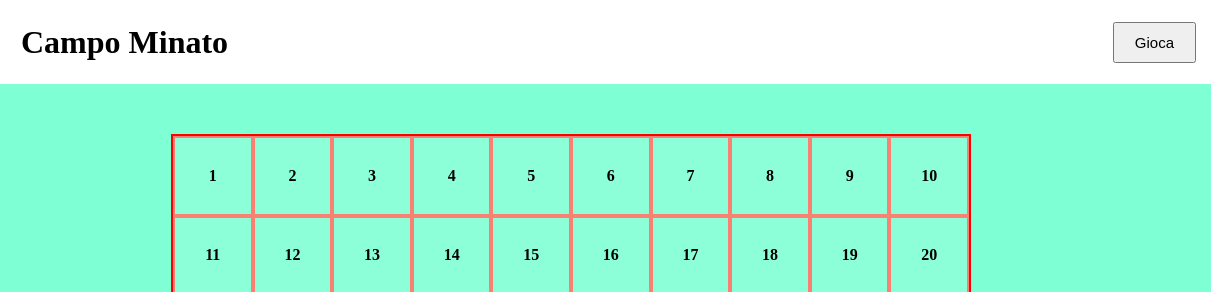
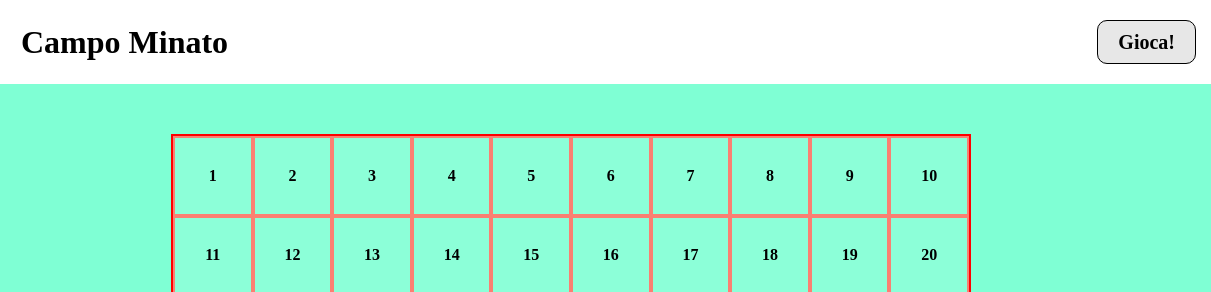
Before and after one commit to luigidis/js-campominato-grid, a plain HTML site: page index.html in a window 1280 px wide. Shown: the top 292 px of the page, 69-1280 px from the left. Drawn offline with Linux system fonts and the light colour scheme.

Commit message:
Aggiunto tasto button con il tag a ma non funziona

```diff
--- a/css/app.css
+++ b/css/app.css
@@ -28,6 +28,13 @@ main {
 .play {
     padding: 10px 20px;
     font-size: 15px;
+    text-decoration: none;
+    font-weight: bold;
+    font-size: 20px;
+    border: solid 1px rgb(0, 0, 0);
+    background-color: rgb(231, 231, 231);
+    border-radius: 10px;
+    color: black;
 }
 
 .container {
--- a/index.html
+++ b/index.html
@@ -19,7 +19,7 @@
                 </h1>
             </div>
             <div class="col">
-                <button class='play' type="button">Gioca</button>
+                <a href="#" class="play">Gioca!</a>
             </div>
         </div>
         <div class="container">
--- a/js/app.js
+++ b/js/app.js
@@ -23,23 +23,27 @@ function createGrid (celle) {
     }
 }
 //invoco la mia funzione per creare celle
-createGrid(rigaCelle)
+// createGrid(rigaCelle)
 
 // creo la mia funzione che va a prelevare il dive cella
 function createCell () {
     const divElement = document.createElement('div');
     divElement.classList.add('celle');
     // aggiongo l'event listener
-    divElement.addEventListener('click', clickCheck)
+    divElement.addEventListener('click', clickCheck);
 
-    return divElement
+    return divElement;
 }
-
+// creo la mia funziona che va a evidenziare le caselle e stampare nella console il numero relativo alla casella
 function clickCheck(event) {
     // console.log(this);
     cell = this;
     // metto un colore alla mia cella se viene cliccata
-    cell.classList.toggle('clicked')
+    cell.classList.toggle('clicked');
     // metto un messaggio in console della cella clickata
-    console.log(this.innerHTML)
+    console.log(this.innerHTML);
 }
+
+// voglio che la mia griglia appaia solo quando l'utente clicca il tasto gioca
+console.log(playButton);
+playButton.addEventListener('click', createGrid())
```
